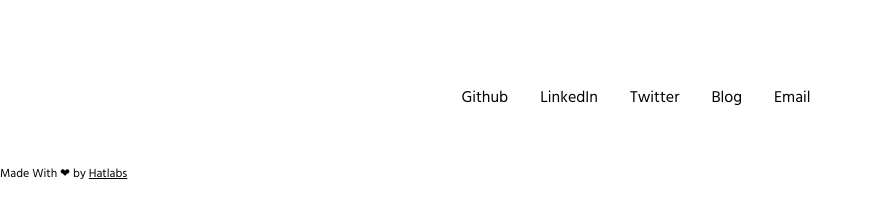
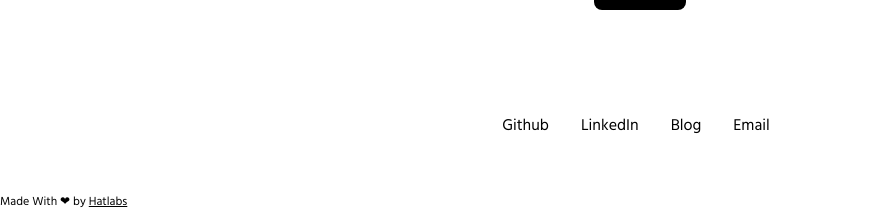
Before and after one commit to hatlabsInc/Portfolio, a Next.js app: page /blog/firstblog in a window 1280 px wide. Shown: the part 2295-2504 px from the top of the page, without its empty margins (0-873 px from the left). Before the commit the page ends 2479 px from the top, so only its background shows below. Built offline with nearby package versions, Linux system fonts and the light colour scheme.

Commit message:
footer done

```diff
--- a/components/Footer/index.js
+++ b/components/Footer/index.js
@@ -14,6 +14,13 @@ const Footer = ({}) => {
   };
   function ContactForm() {
     const [state, handleSubmit] = useForm("mleyyrgw");
+    const handleFormSubmit = async (e) => {
+      if (e) {
+        e.preventDefault();
+        await handleSubmit(e);
+        setShowContactForm(!showContactForm)
+      }
+    };
 
     if (state.succeeded) {
         setFormSubmitted(true);
@@ -27,7 +34,7 @@ const Footer = ({}) => {
       //action="https://formspree.io/f/mleyyrgw"
       method="post"
       className="max-w-md mx-auto bg-zinc-100 p-6 rounded-md shadow-lg mt-20"
-      onSubmit={handleSubmit}
+      onSubmit={handleFormSubmit}
     >
       <fieldset id="fs-frm-inputs">
         <div className="mb-4">
@@ -73,7 +80,7 @@ const Footer = ({}) => {
       </fieldset>
       <input
         type="submit"
-        value="Submit"
+        value={state.submitting ? "Submitting..." : "Submit"}
         className="bg-gray-500 hover:bg-gray-700 text-white font-bold py-2 px-4 rounded focus:outline-none focus:shadow-outline border-none"
       />
     </form>
@@ -91,13 +98,14 @@ const Footer = ({}) => {
             <h1 className="text-3xl tablet:text-6xl laptop:text-6xl laptopl:text-8xl text-bold mb-3">
               together
             </h1>
+            <div className="mt-10"></div>
             {!showContactForm && !formSubmitted &&  (
               <Button type="primary" onClick={handleContactClick}>
                 Contact Us
               </Button>
             )}
             {showContactForm && <ContactForm />}
-            <div className="mt-20 ">
+            <div className="mt-20 flex justify-center">
               <Socials />
             </div>
           </div>
@@ -105,7 +113,7 @@ const Footer = ({}) => {
       </div>
       <h1 className="text-xs mt-2 laptop:mt-10 p-2 laptop:p-0">
         Made With ❤ by{" "}
-        <Link href="http://www.chetanverma.com">
+        <Link href="https://hatlabs.netlify.app/">
           <a className="underline underline-offset-1">Hatlabs</a>
         </Link>
       </h1>
--- a/components/Socials/index.js
+++ b/components/Socials/index.js
@@ -5,7 +5,7 @@ import yourData from "../../data/portfolio.json";
 
 const Socials = ({ className }) => {
   return (
-    <div className={`${className} flex flex-wrap mob:flex-nowrap link`}>
+    <div className={`${className} flex mob:flex-nowrap link `}>
       {yourData.socials.map((social, index) => (
         <Button key={index} onClick={() => window.open(social.link)}>
           {social.title}
--- a/data/portfolio.json
+++ b/data/portfolio.json
@@ -19,19 +19,14 @@
       "link": "https://www.linkedin.com/company/hatlabsinc"
     },
     {
-      "id": "3",
-      "title": "Twitter",
-      "link": "https://twitter.com/realchetanverma"
-    },
-    {
       "id": "4",
       "title": "Blog",
-      "link": "https://blog.chetanverma.com/"
+      "link": "https://www.linkedin.com/company/hatlabsinc"
     },
     {
       "id": "5",
       "title": "Email",
-      "link": "mailto:hello@chetanverma.com"
+      "link": "mailto:hatlabs.india@gmail.com"
     }
   ],
   "projects": [
```
